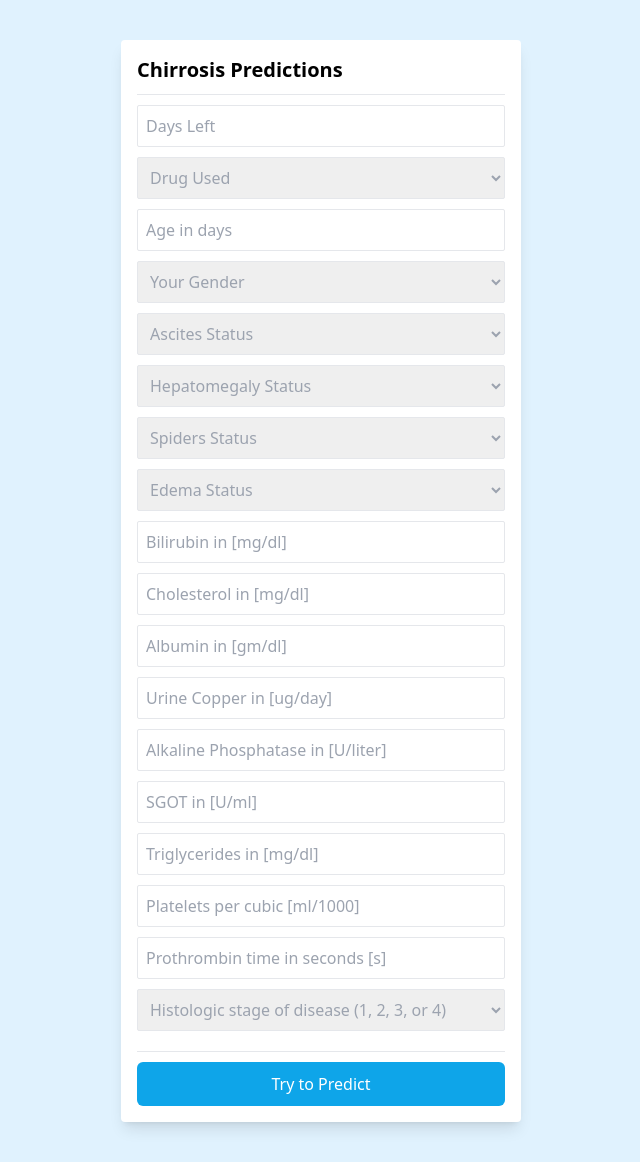
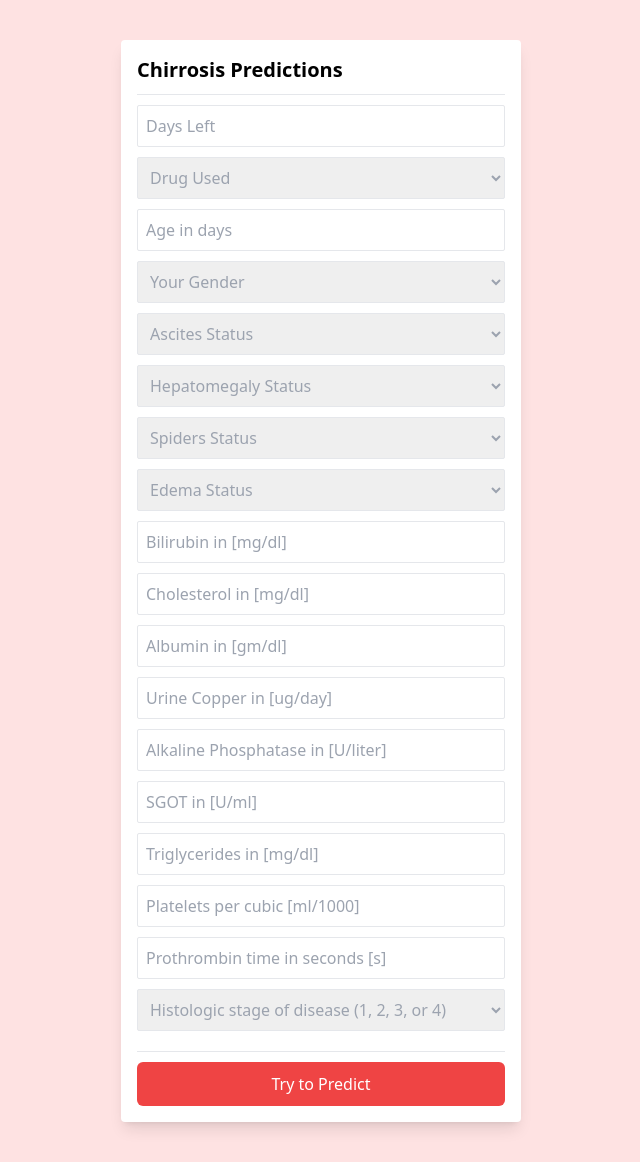
Before and after one commit to Ahmadin29/cirrhosis-prediction-api, a FastAPI app: page / in a window 1280 px wide. Shown: the whole page, without its empty margins (319-959 px from the left). Run offline with FastAPI, Linux system fonts and the light colour scheme; some libraries are stand-ins or nearby versions.

Commit message:
[chore] style update

```diff
--- a/templates/index.html
+++ b/templates/index.html
@@ -5,7 +5,7 @@
     <script src="https://cdn.jsdelivr.net/npm/sweetalert2@11"></script>
   </head>
   <body>
-    <div class="bg-sky-100 flex items-center justify-center min-h-[100vh]" >
+    <div class="bg-red-100 flex items-center justify-center min-h-[100vh]" >
       <div class="bg-white w-[90%] max-w-[400px] p-4 rounded shadow-lg my-10">
         <h1 class="text-xl font-semibold" >Chirrosis Predictions</h1>
         <hr class="my-[10px]"/>
@@ -126,7 +126,7 @@
           </select>
         </div>
         <hr class="my-[10px]"/>
-        <button class="w-full bg-sky-500 text-white p-[10px] rounded-md" onclick="predict()">
+        <button class="w-full bg-red-500 text-white p-[10px] rounded-md" onclick="predict()">
           Try to Predict
         </button>
       </div>
```
